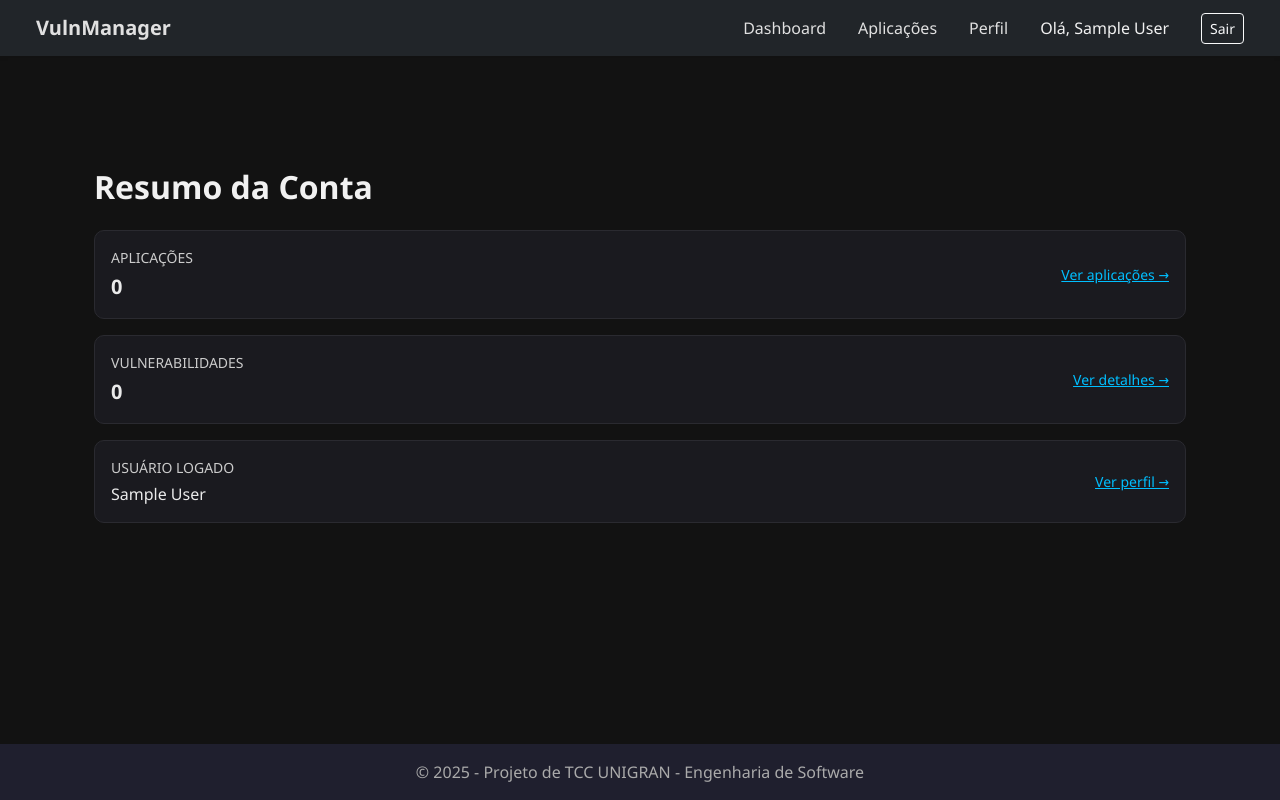
After one commit to domssilva/unigran-tcc-app, a Flask app: page /dashboard in a window 1280 px wide. The commit adds this page. Run offline with Flask 3, Linux system fonts and the light colour scheme; the visitor is signed in with stand-in values (Sample User, id 1); data that the repository does not hold is empty.

Commit message:
update: /dashboard style

```diff
--- a/app/routes/protected_routes.py
+++ b/app/routes/protected_routes.py
@@ -8,7 +8,11 @@ protected_bp = Blueprint('protected', __name__)
 @protected_bp.route('/dashboard')
 @login_required
 def dashboard():
-    return render_template('dashboard.html', user=current_user)
+    user_id = current_user.id
+    apps = Application.query.filter_by(user_id=user_id).all()
+    total_apps = len(apps)
+    total_vulns = sum(app.vulnerabilities_count for app in apps)
+    return render_template('dashboard.html', total_apps=total_apps, total_vulns=total_vulns)
 
 @protected_bp.route('/me')
 @login_required
--- a/app/templates/base.html
+++ b/app/templates/base.html
@@ -20,7 +20,7 @@
                 <ul class="navbar-nav align-items-center gap-3">
                     {% if current_user.is_authenticated %}
                     <li class="nav-item">
-                        <a class="nav-link" href="{{ url_for('home') }}">Dashboard</a>
+                        <a class="nav-link" href="/dashboard">Dashboard</a>
                     </li>
                     <li class="nav-item">
                         <a class="nav-link" href="/apps">Aplicações</a>
--- /dev/null
+++ b/app/templates/dashboard.html
@@ -0,0 +1,35 @@
+{% extends "base.html" %}
+
+{% block title %}Dashboard{% endblock %}
+
+{% block content %}
+<div class="container mt-5">
+    <h2 class="mb-4 fw-semibold">Resumo da Conta</h2>
+
+    <div class="d-flex flex-column gap-3">
+        <div class="dashboard-card d-flex justify-content-between align-items-center">
+            <div>
+                <div class="text-muted text-uppercase small">Aplicações</div>
+                <div class="fs-5 fw-semibold mt-1">{{ total_apps }}</div>
+            </div>
+            <a href="{{ url_for('protected.apps') }}">Ver aplicações →</a>
+        </div>
+
+        <div class="dashboard-card d-flex justify-content-between align-items-center">
+            <div>
+                <div class="text-muted text-uppercase small">Vulnerabilidades</div>
+                <div class="fs-5 fw-semibold mt-1">{{ total_vulns }}</div>
+            </div>
+            <a href="{{ url_for('protected.apps') }}">Ver detalhes →</a>
+        </div>
+
+        <div class="dashboard-card d-flex justify-content-between align-items-center">
+            <div>
+                <div class="text-muted text-uppercase small">Usuário logado</div>
+                <div class="fs-6 mt-1">{{ current_user.name }}</div>
+            </div>
+            <a href="{{ url_for('protected.me') }}">Ver perfil →</a>
+        </div>
+    </div>
+</div>
+{% endblock %}
--- a/app/templates/style.html
+++ b/app/templates/style.html
@@ -51,4 +51,30 @@
         color: #aaa;
         text-align: center;
     }
+
+    .text-muted {
+        color: #cccccc !important;
+    }
+
+    .text-light {
+        color: #f1f1f1 !important;
+    }
+
+    .dashboard-card {
+        background-color: #1a1a1f;
+        border: 1px solid #2a2a30;
+        color: #eaeaea;
+        border-radius: 10px;
+        padding: 1rem;
+    }
+
+    .dashboard-card a {
+        color: #00bfff;
+        font-size: 0.875rem;
+    }
+
+    .dashboard-card a:hover {
+        color: #66c2ff;
+        text-decoration: underline;
+    }
 </style>
```
